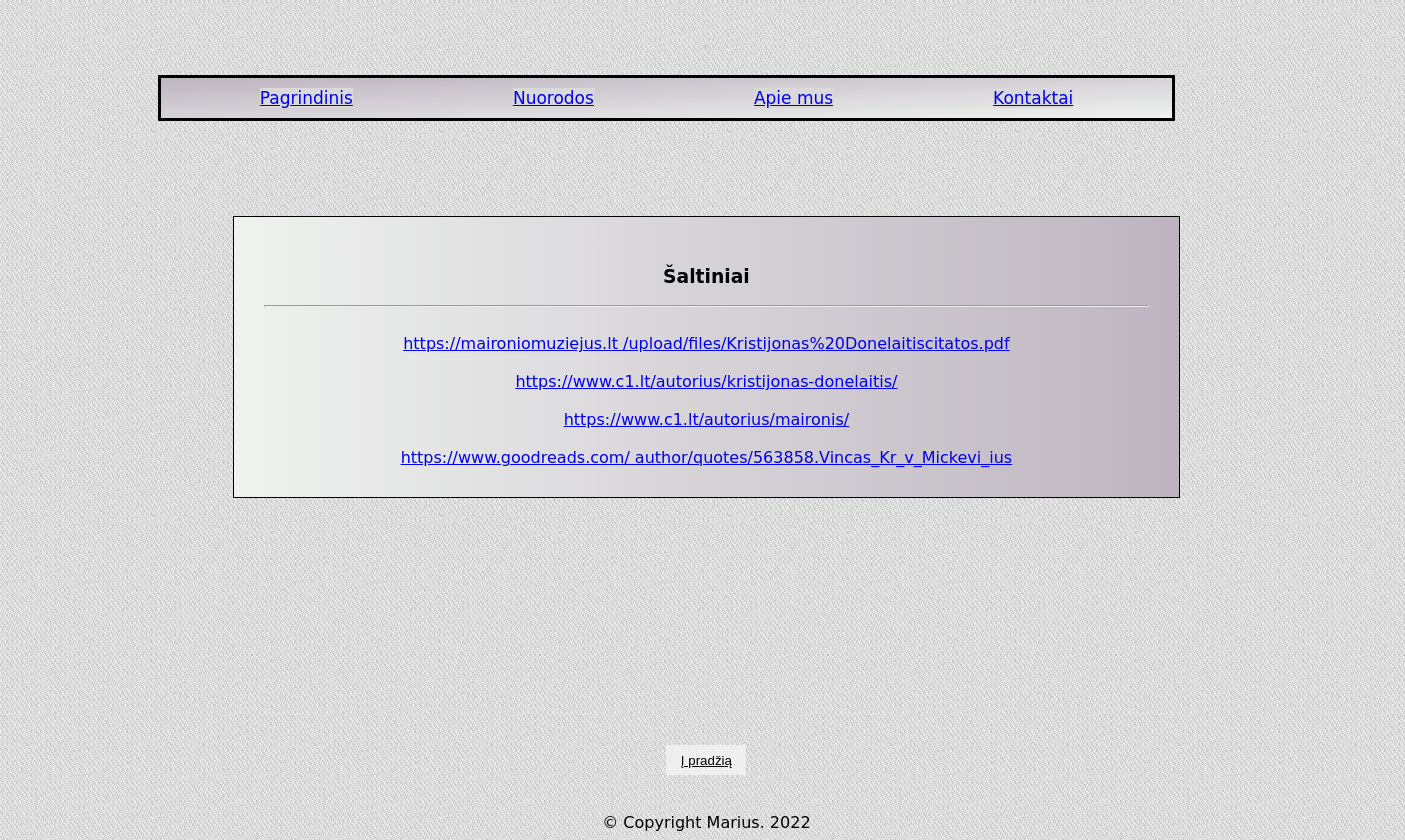
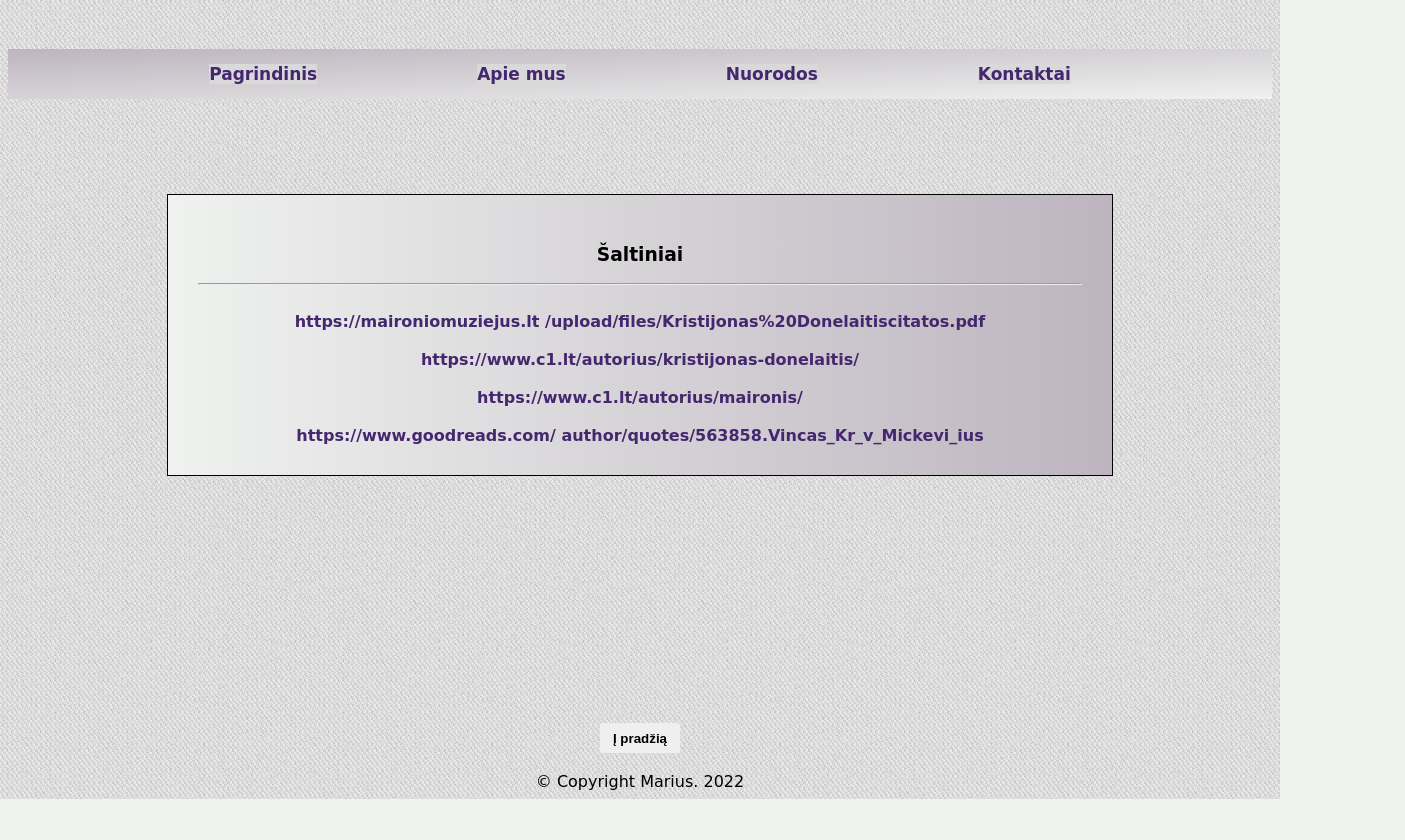
Before and after one commit to MariusStrumyla/BIT_homework, a plain HTML site: page task1/pages/links.html in a window 1280 px wide. Shown: the part 264-1104 px from the top of the page, 1405 px wide, since content can reach past the window. After the commit the page ends 1063 px from the top, so only its background shows below. Drawn offline with Linux system fonts and the light colour scheme; a web font is replaced by a local one.

Commit message:
A bit of salt

```diff
--- a/task1/css/styles.css
+++ /dev/null
@@ -1,58 +0,0 @@
-body {
-  display: flex;
-  flex-direction: column;
-  font-family: 'Gideon Roman', cursive;
-  flex-wrap: wrap;
-  background-image: url('../images/cheap_diagonal_fabric.png');
-  /* background-size: cover; */
-  /* background-repeat: no-repeat; */
-  background-color: #eff2ef;
-  text-align: center;
-  text-decoration: none;
-}
-nav {
-  width: 80%;
-  height: 100%;
-  background-image: linear-gradient(to bottom right, #bdb4bf, #eff2ef);
-  border: solid 3px;
-  display: flex;
-  flex-wrap: wrap;
-  justify-content: center;
-  align-items: center;
-  margin: 0 150px 0 150px;
-}
-main {
-  width: 70%;
-  height: 100%;
-  background-image: linear-gradient(to left, #bdb4bf, #eff2ef);
-  border: solid 1px;
-  margin: 0 225px 0 225px;
-  padding: 30px;
-}
-.first {
-  height: 20px;
-  background-color: #d9d9d9;
-  margin: 10px 80px 10px 80px;
-  font-size: 17px;
-}
-h1 {
-  text-align: center;
-  font-size: 60px;
-  margin: 100px 0 35px 0;
-}
-.fifth {
-  text-align: center;
-  color: black;
-}
-
-button {
-  width: 80px;
-  height: 30px;
-  margin: auto;
-  text-decoration: none;
-  border: none;
-}
-
-.sixth {
-  text-indent: 50px;
-}
--- a/task1/pages/links.html
+++ b/task1/pages/links.html
@@ -8,20 +8,19 @@
     <!-- A meta description is an HTML tag used to describe the content of a web page. This description will show up below the title and URL of your page as it appears in the search engine results. In order to remain visible within Google, your meta description should be kept somewhere between 140-160 characters. -->
     <meta name="description" content="Kasdien vis kitos žymiausių Lietuvos autorių citatos!">
     <title>Autorių citatos</title>
-    <link rel="stylesheet" href="../css/styles.css">
+    <link rel="stylesheet" href="/styles/styles.css">
 </head>
 <body>
     <header>
     <h1 id="top">Populiariausių lietuvių liaudies <br> autorių citatos</h1>
     </header>
     <br>
-    <hr>
     <br>
     <nav>
-    <div class="first" id="second"><a href="index.html">Pagrindinis</a></div>
-    <div class="first" id="second"><a href="links.html">Nuorodos</a></div>
-    <div class="first third" id="second"><a href="about.html">Apie mus</a></div>
-    <div class="first" id="second"><a href="contact.html">Kontaktai</a></div>
+    <div class="first" id="second"><a href="/pages/index.html">Pagrindinis</a></div>
+    <div class="first third" id="second"><a href="/pages/about.html">Apie mus</a></div>
+    <div class="first" id="second"><a href="/pages/links.html">Nuorodos</a></div>
+    <div class="first" id="second"><a href="/pages/contact.html">Kontaktai</a></div>
 </nav>
 <br>
 <br>
--- /dev/null
+++ b/task1/styles/styles.css
@@ -0,0 +1,66 @@
+body {
+  flex-direction: column;
+  font-family: 'Gideon Roman', cursive;
+  background-image: url('../images/cheap_diagonal_fabric.png');
+  background-color: #eff2ef;
+  text-align: center;
+}
+a {
+  text-decoration: none;
+  color: rgb(68, 39, 111);
+  font-weight: bold;
+}
+a:hover {
+  background-color: #bdb4bf;
+}
+nav {
+  width: 100%;
+  height: 50px;
+  display: flex;
+  flex-wrap: wrap;
+  background-image: linear-gradient(to bottom right, #bdb4bf, #eff2ef);
+  justify-content: center;
+  align-items: center;
+}
+/* div{
+  text-align: right;
+} */
+main {
+  width: 70%;
+  height: 100%;
+  background-image: linear-gradient(to left, #bdb4bf, #eff2ef);
+  border: solid 1px;
+  margin: auto;
+  padding: 30px;
+}
+.first {
+  height: 20px;
+  background-color: #d9d9d9;
+  margin: 10px 80px 10px 80px;
+  font-size: 17px;
+}
+h1 {
+  text-align: center;
+  font-size: 60px;
+  margin: 100px 0 35px 0;
+}
+.fifth {
+  text-align: center;
+  color: black;
+}
+
+button {
+  width: 80px;
+  height: 30px;
+  margin: auto;
+  text-decoration: none;
+  border: none;
+  border-radius: 2px;
+}
+button:hover {
+  background-color: #bdb4bf;
+}
+
+.sixth {
+  text-indent: 50px;
+}
```
Also changed, not shown: task1/index.html (deleted, +0 -91 lines), task1/pages/about.html (+3 -4 lines), task1/pages/contact.html (+4 -4 lines), task1/pages/index.html (added, +101 -0 lines).
